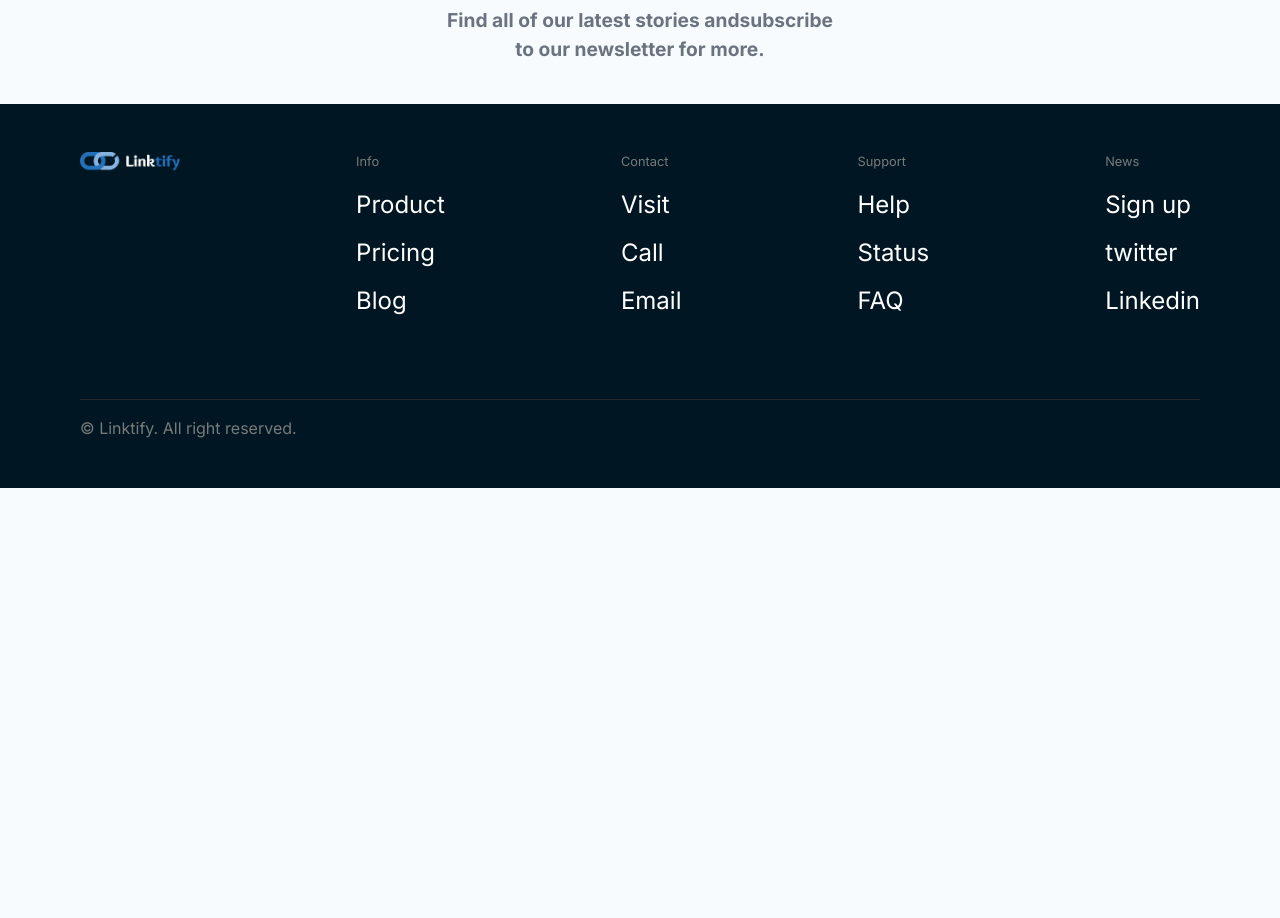
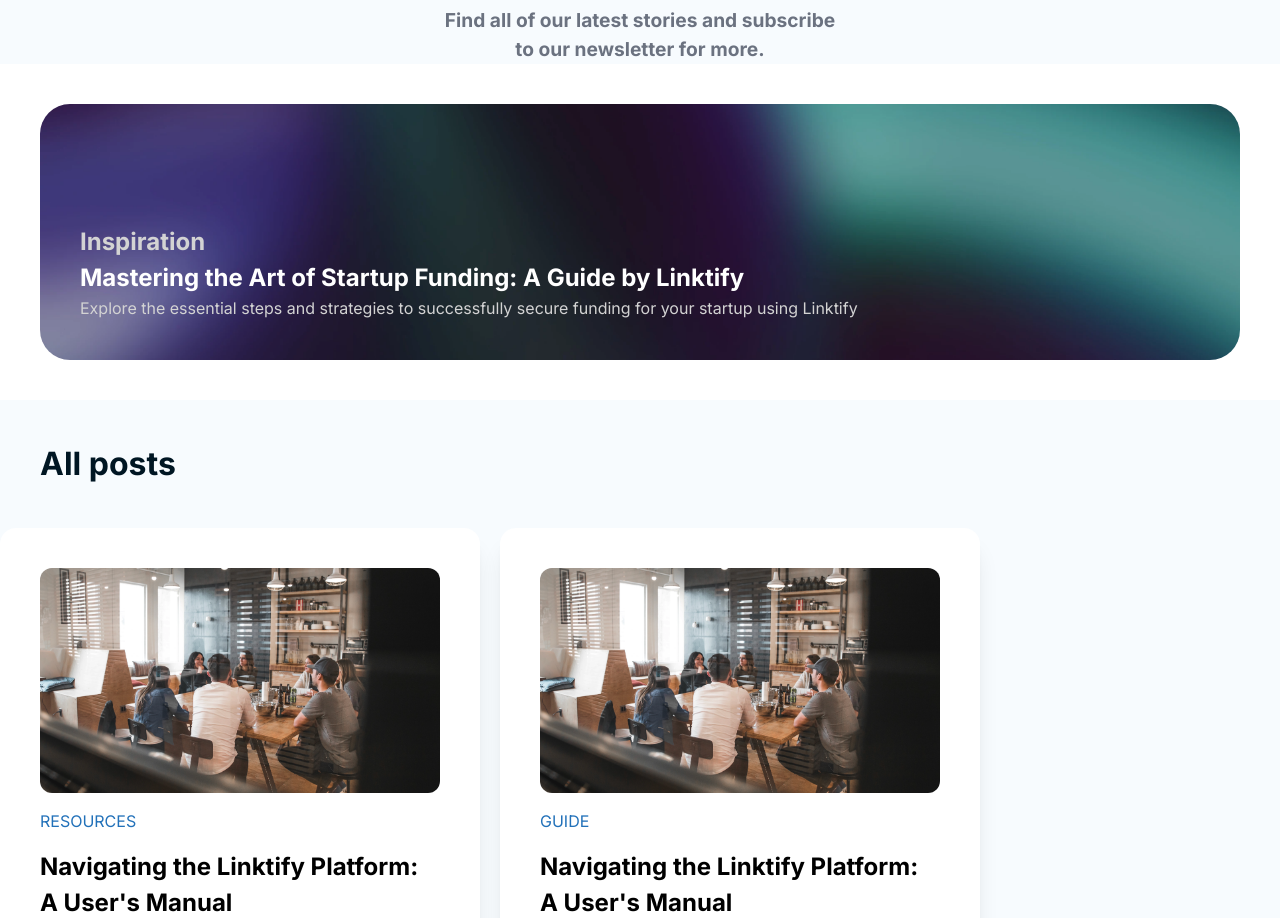
Before and after one commit to momo56710/linktify, a Next.js app: page /blog in a window 1280 px wide. Shown: the part 179-1097 px from the top of the page. Before the commit the page ends 800 px from the top, so only its background shows below. Built offline with nearby package versions, Linux system fonts and the light colour scheme.

Commit message:
adding bold page

```diff
--- a/app/about/page.js
+++ b/app/about/page.js
@@ -91,7 +91,7 @@
           }
         </div>
       </div>
-      <div className='my-10'><NextBigMove/></div>
+      <div className='my-10 max-md:px-10'><NextBigMove/></div>
 
     </div>
   )
--- a/app/blog/componenets/postCard.js
+++ b/app/blog/componenets/postCard.js
@@ -1,7 +1,14 @@
 import React from 'react'
 
-export default function postCard() {
+export default function PostCard({post}) {
   return (
-    <div>postCard</div>
+    <div className='bg-white max-w-[30em] rounded-2xl shadow-xl p-10 flex flex-col'>
+      <img src={post.cover.src} className='rounded-xl'/>
+      <div className='mt-4 grid gap-4'>
+        <p className='uppercase text-[#2271B9]'>{post.type}</p>
+        <p className='text-[1.5em] font-bold'>{post.title}</p>
+        <p>{post.disc}</p>
+      </div>
+    </div>
   )
 }
--- a/app/blog/page.js
+++ b/app/blog/page.js
@@ -1,14 +1,31 @@
 import React from 'react'
-
+import bolgImg from '@/assets/Images/404.jpeg'
+import { posts } from '@/objects/posts'
+import PostCard from './componenets/postCard'
 export default function page() {
   return (
     <div className='my-10'>
       <div className='max-w-[25em] m-auto'>
         <p className='text-[#2271B9] text-[3em] text-center font-bold mt-10'>Blog</p>
-        <p className='text-center font-bold text-gray-500 text-[1.2em]'>Find all of our latest stories andsubscribe to our newsletter for more.</p>
+        <p className='text-center font-bold text-gray-500 text-[1.2em]'>Find all of our latest stories and subscribe to our newsletter for more.</p>
       </div>
-      <div>
-
+      <div className='bg-white flex gap-10 p-10'>
+        <div className='relative overflow-hidden flex-1 rounded-[30px] max-w-[1600px] m-auto'>
+          <img src={bolgImg.src} className='absolute top-[50%] left-[50%] translate-x-[-50%] translate-y-[-50%]' />
+          <div className='relative z-[1] mt-[5em] p-10'>
+            <p className='text-[1.5em] text-[#d3d3d3] font-bold'>Inspiration</p>
+            <p className='text-[1.5em] text-white font-bold'>Mastering the Art of Startup Funding: A Guide by Linktify</p>
+            <p className='text-[#d3d3d3]'>Explore the essential steps and strategies to successfully secure funding for your startup using Linktify</p>
+          </div>
+        </div>
+      </div>
+      <div className='max-w-[1600px] m-auto'>
+        <p className='p-10 font-bold text-[#001623] text-[2em]'>All posts</p>
+        <div className='flex flex-wrap gap-5'>
+        {
+          posts.map((e,i)=>(<PostCard key={i} post={e}/>))
+        }
+        </div>
       </div>
     </div>
   )
--- a/app/components/navBar/navBarMob.js
+++ b/app/components/navBar/navBarMob.js
@@ -15,7 +15,7 @@
     return (
         <div className='relative bg-[#F7FBFE]'>
             <div className='px-5 pt-5 flex justify-between '>
-                <div><Link href={'/'}><Image src={linktifyLogoBlck} width={100} /></Link> </div>
+                <div><Link href={'/'} onClick={() => (setIsOpen(false))}><Image src={linktifyLogoBlck} width={100} /></Link> </div>
                 <button onClick={handleClick}
                     className="flex flex-col justify-center items-center">
                     <span className={`bg-[#001623] block transition-all duration-300 ease-out
--- a/app/components/nextBigMove.js
+++ b/app/components/nextBigMove.js
@@ -2,10 +2,10 @@
 
 export default function NextBigMove() {
   return (
-    <div className="mt-[5em] flex flex-col md:w-[40em] font-bold m-auto">
+    <div className="mt-[5em] flex flex-col md:w-[40em] max-md:w-[80vw] font-bold m-auto">
         <span className="text-center text-[2em] md:text-[70px]">Detect your next</span>
         <span className="text-[#1F73D4] text-center text-[2em] md:text-[70px]">big move</span>
-        <span className="max-md:w-[90vw] w-[100%] text-center text-[#858694]">Embark on a crowdfunding journey where your projects come to life through seamless integration. Join forces with Lonktify, your gateway to crowdfunding success</span>
+        <span className="text-center text-[#858694]">Embark on a crowdfunding journey where your projects come to life through seamless integration. Join forces with Lonktify, your gateway to crowdfunding success</span>
         <div className="mt-5 max-md:flex max-md:flex-col md:grid md:grid-cols-[4fr,1fr] gap-3">
           <input type="email" className="bg-[#E5E7EB] py-3 pl-4 rounded-[10px]" placeholder="yourmail@gmail.com" />
           <span className="bg-[#1F73D4] text-center  text-white px-5 py-3 rounded-[10px]">Notify me</span>
--- a/app/contact/page.js
+++ b/app/contact/page.js
@@ -3,25 +3,25 @@
 import { FaFacebook, FaInstagramSquare, FaLinkedin } from "react-icons/fa";
 export default function Page() {
     return (
-        <div>
+        <div className='m-auto'>
             <p className='text-[#2271B9] text-[3em] text-center font-bold my-10'>Contact Us</p>
 
-            <div className='max-w-[1600px] m-auto bg-white pb-10 my-10 rounded-3xl'>
+            <div className='max-w-[1600px]  m-auto bg-white pb-10 my-10 rounded-3xl'>
 
                 <div className=' flex pl-10 pt-[3em]'>
                     <div>
                         <p className='text-[#2271B9] text-[0.8em]'>Contact Us</p>
                         <p className='text-[#001623] text-[2em] font-bold'>We can help</p>
-                        <div className='p-7 flex gap-10 max-md:flex-col'>
-                            <div className='flex-1'>
-                                <div className='flex gap-10 mb-4'>
-                                    <input type='text' placeholder='name' className='bg-[#F6F4FF] p-3 rounded-[10px]' />
-                                    <input type='email' placeholder='email' className='bg-[#F6F4FF] p-3 rounded-[10px]' />
+                        <div className='md:p-7 max-md:pr-7 mt-5 gap-10 flex max-md:flex-col'>
+                            <div className='md:flex-1'>
+                                <div className='flex gap-5 mb-5 max-md:flex-col'>
+                                    <input type='text' placeholder='name' className='bg-[#F6F4FF] md:flex-1 p-3 rounded-[10px]' />
+                                    <input type='email' placeholder='email' className='bg-[#F6F4FF] md:flex-1 p-3 rounded-[10px]' />
                                 </div>
                                 <textarea rows={10} placeholder='message' className='bg-[#F6F4FF] p-3 rounded-[10px] w-[100%]' />
                                 <p className='bg-[#2271B9] text-white text-center font-bold py-4 rounded-xl mt-3'>send message</p>
                             </div>
-                            <div className='flex-1 grid'>
+                            <div className='md:flex-1 grid'>
                                 <p className='text-[#001623] text-[1.5em] font-bold'>Get in touch</p>
                                 <p>We’re always here to help. Contact us if you are experiencing issues with out product or have any questions.</p>
                                 <p className='text-[#001623] text-[1.5em] mt-5 font-bold'>Address</p>
--- a/app/page.js
+++ b/app/page.js
@@ -8,7 +8,7 @@
 import NextBigMove from "./components/nextBigMove";
 export default function Home() {
   return (
-    <main className="flex min-h-screen flex-col items-center p-24  font-bold">
+    <main className="flex min-h-screen flex-col items-center py-24  font-bold">
       <div className="flex flex-col max-md:flex-col-reverse">
         <div>
           <p className="max-md:text-[2em] mt-10  text-[3em] bg-gradient-to-r from-[#1F73D4] via-[#7C39D4] to-[#1F73D4] bg-clip-text text-transparent text-center">Never start from zero again.</p>
--- /dev/null
+++ b/objects/posts.js
@@ -0,0 +1,40 @@
+import postImg from '@/assets/Images/image5.jpeg'
+export const posts = [
+    {
+        'cover' : postImg,
+        'type' : 'Resources',
+        'title' : "Navigating the Linktify Platform: A User's Manual",
+        'disc' : 'Provide a detailed walkthrough of the Linktify platform, showcasing its features and how users can maximize their experience',
+    },
+    {
+        'cover' : postImg,
+        'type' : 'Guide',
+        'title' : "Navigating the Linktify Platform: A User's Manual",
+        'disc' : 'Provide a detailed walkthrough of the Linktify platform, showcasing its features and how users can maximize their experience',
+    },
+    {
+        'cover' : postImg,
+        'type' : 'Guide',
+        'title' : "Navigating the Linktify Platform: A User's Manual",
+        'disc' : 'Provide a detailed walkthrough of the Linktify platform, showcasing its features and how users can maximize their experience',
+    },
+    {
+        'cover' : postImg,
+        'type' : 'Resources',
+        'title' : "Navigating the Linktify Platform: A User's Manual",
+        'disc' : 'Provide a detailed walkthrough of the Linktify platform, showcasing its features and how users can maximize their experience',
+    },
+    {
+        'cover' : postImg,
+        'type' : 'Resources',
+        'title' : "Navigating the Linktify Platform: A User's Manual",
+        'disc' : 'Provide a detailed walkthrough of the Linktify platform, showcasing its features and how users can maximize their experience',
+    },
+    {
+        'cover' : postImg,
+        'type' : 'Resources',
+        'title' : "Navigating the Linktify Platform: A User's Manual",
+        'disc' : 'Provide a detailed walkthrough of the Linktify platform, showcasing its features and how users can maximize their experience',
+    },
+
+]
```
